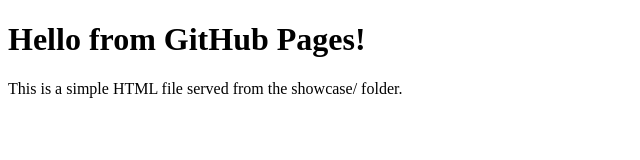
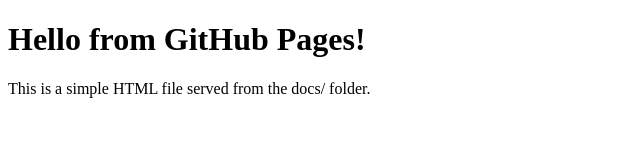
Before and after one commit to Marcel-Tronco/mirador_test_pipeline, a plain HTML site: page docs/index.html in a window 1280 px wide. Shown: the full height of the page, 0-640 px from the left. Drawn offline with Linux system fonts and the light colour scheme.

Commit message:
fix typo

```diff
--- a/docs/index.html
+++ b/docs/index.html
@@ -7,6 +7,6 @@
 </head>
 <body>
     <h1>Hello from GitHub Pages!</h1>
-    <p>This is a simple HTML file served from the showcase/ folder.</p>
+    <p>This is a simple HTML file served from the docs/ folder.</p>
 </body>
 </html>
```
